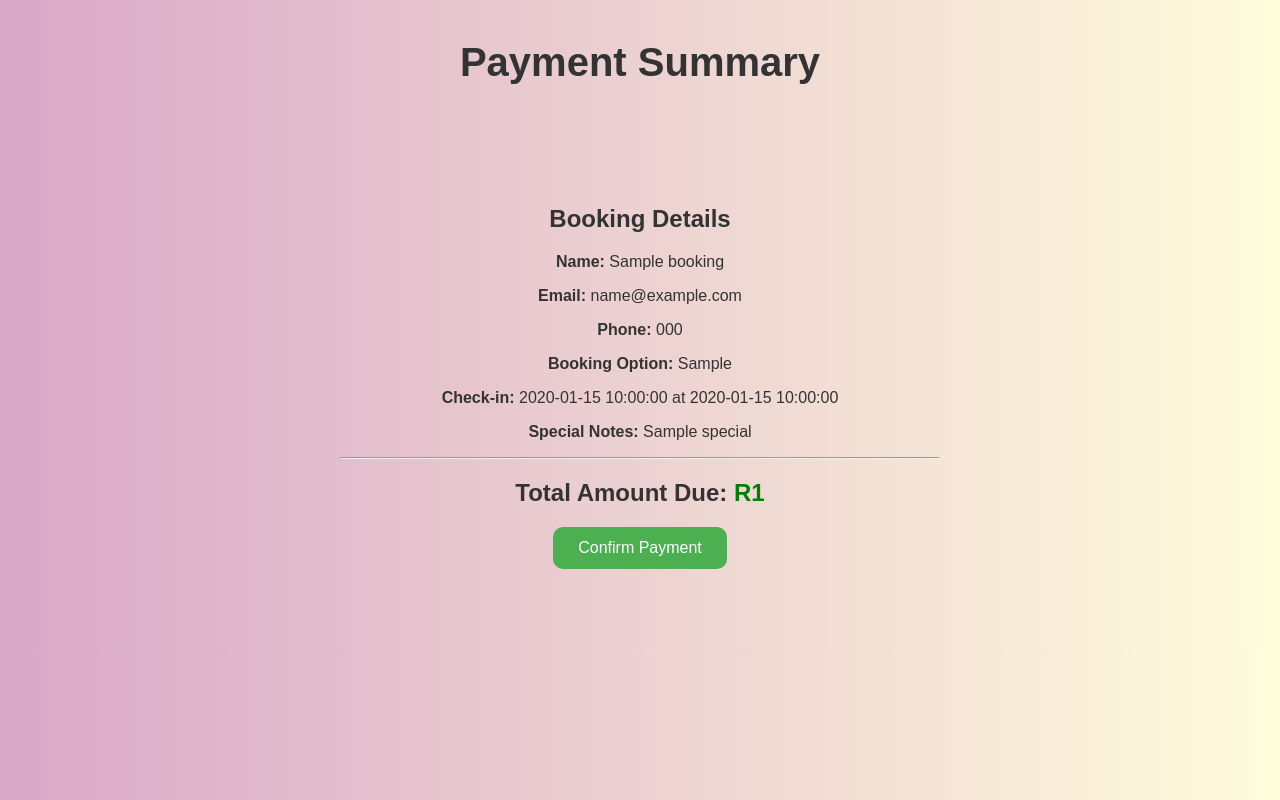
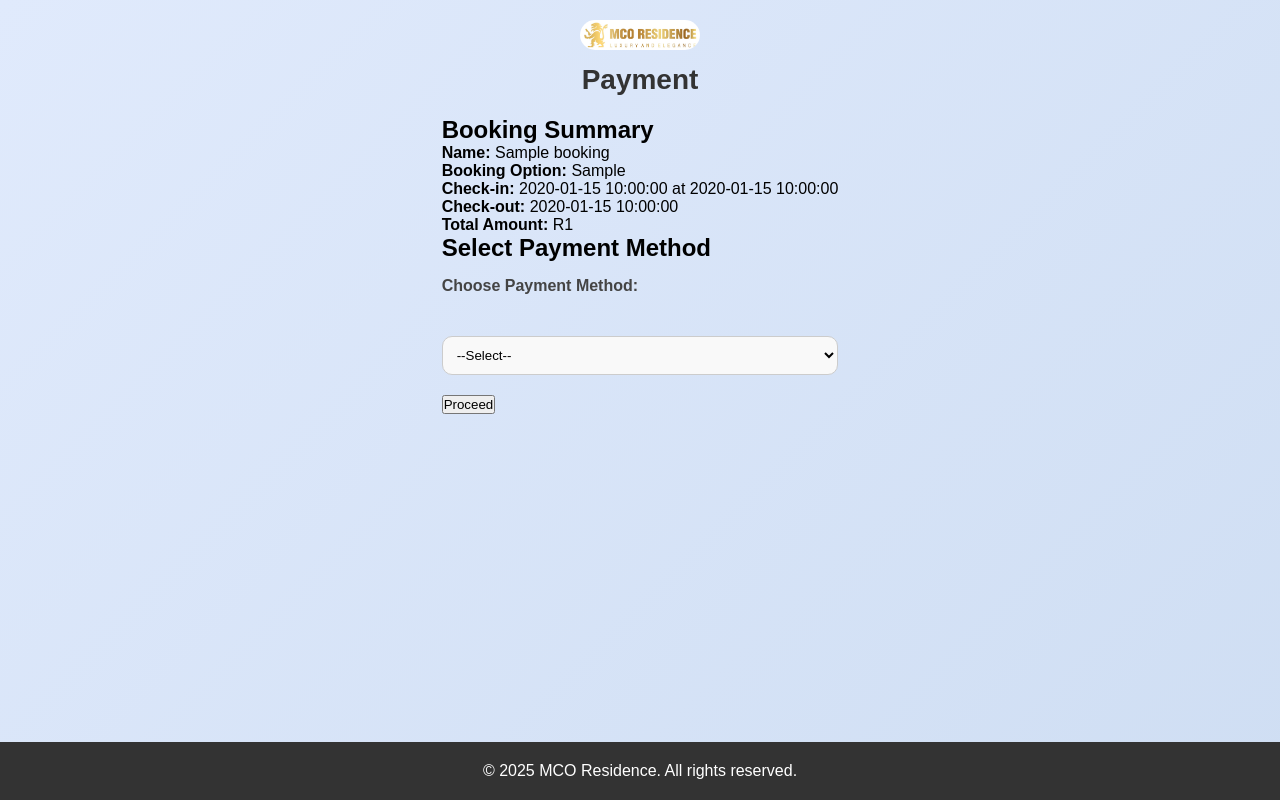
Before and after one commit to TtBuoyPta97/MCO-RESIDENCE, a Flask app: template templates/payment.html in a window 1280 px wide. Run offline with Flask 3, Linux system fonts and the light colour scheme; the template is opened without the code that fills it: most values are stand-ins (such as "Sample title", 1, 10 or a date in 2020).

Commit message:
Update payment.html

```diff
--- a/templates/payment.html
+++ b/templates/payment.html
@@ -3,47 +3,63 @@
 <head>
     <meta charset="UTF-8">
     <title>Payment - MCO Residence</title>
-    <link rel="stylesheet" href="{{ url_for('static', filename='css/style.css') }}">
+    <link rel="stylesheet" href="{{ url_for('static', filename='css/styleii.css') }}">
 </head>
 <body>
-
-    <header style="text-align: center; margin-top: 20px;">
-        <h1>Payment Summary</h1>
+    <header>
+        <img src="{{ url_for('static', filename='images/mco landscape.jpeg') }}" alt="MCO Residence Logo" class="logo">
+        <h1>Payment</h1>
     </header>
 
-    <section style="max-width: 600px; margin: 40px auto; font-size: 16px;">
-        <h2>Booking Details</h2>
-
+    <div class="payment-container">
+        <h2>Booking Summary</h2>
         <p><strong>Name:</strong> {{ booking.name }}</p>
-        <p><strong>Email:</strong> {{ booking.email }}</p>
-        <p><strong>Phone:</strong> {{ booking.phone }}</p>
         <p><strong>Booking Option:</strong> {{ booking.booking_option_display }}</p>
         <p><strong>Check-in:</strong> {{ booking.checkin_date }} at {{ booking.checkin_time }}</p>
+        {% if booking.booking_option == 'night' %}
+        <p><strong>Check-out:</strong> Next Day Before 11:00 AM</p>
+        {% else %}
+        <p><strong>Check-out:</strong> {{ booking.checkout_time }}</p>
+        {% endif %}
+        <p><strong>Total Amount:</strong> R{{ booking.total_amount }}</p>
 
-        {% if booking.booking_option == 'night' %}
-            <p><strong>Note:</strong> Checkout time is before <strong>11:00 AM</strong> the next day.</p>
-        {% elif booking.booking_option == 'hour' or booking.booking_option == '3hours' %}
-            <p><strong>Check-out Time:</strong> {{ booking.checkout_time }}</p>
-        {% endif %}
+        <h2>Select Payment Method</h2>
 
-        {% if booking.pickup == 'yes' %}
-            <p><strong>Pickup Location:</strong> {{ booking.pickup_location }}</p>
-        {% endif %}
+        <form action="{{ url_for('payment') }}" method="POST" enctype="multipart/form-data">
+            <label for="payment_method">Choose Payment Method:</label><br><br>
+            <select id="payment_method" name="payment_method" required onchange="showPaymentOption(this.value)">
+                <option value="">--Select--</option>
+                <option value="online">Pay Online (PayFast)</option>
+                <option value="manual">Manual Payment (Bank Transfer)</option>
+            </select>
 
-        {% if booking.special %}
-            <p><strong>Special Notes:</strong> {{ booking.special }}</p>
-        {% endif %}
+            <div id="manual_payment_info" style="display:none; margin-top:20px;">
+                <h3>Banking Details</h3>
+                <p><strong>Bank Name:</strong> Standard Bank</p>
+                <p><strong>Account Name:</strong> Amangcikwa Holdings PTY Ltd</p>
+                <p><strong>Account Number:</strong> 10233031039</p>
+                <p>Please upload Proof of Payment below:</p>
+                <input type="file" name="proof_file" accept=".jpg,.jpeg,.png,.pdf" required>
+            </div>
 
-        <hr>
-        <h2>Total Amount Due: <span style="color: green;">R{{ booking.total_amount }}</span></h2>
+            <div style="margin-top:20px;">
+                <button type="submit">Proceed</button>
+            </div>
+        </form>
+    </div>
 
-        <form action="{{ url_for('payment') }}" method="POST">
-            <input type="hidden" name="confirm" value="yes">
-            <button type="submit" style="padding: 12px 25px; background-color: #4CAF50; color: white; border: none; border-radius: 10px; font-size: 16px;">
-                Confirm Payment
-            </button>
-        </form>
-    </section>
+    <footer>
+        <p>&copy; 2025 MCO Residence. All rights reserved.</p>
+    </footer>
 
+    <script>
+        function showPaymentOption(value) {
+            if (value === 'manual') {
+                document.getElementById('manual_payment_info').style.display = 'block';
+            } else {
+                document.getElementById('manual_payment_info').style.display = 'none';
+            }
+        }
+    </script>
 </body>
 </html>
```
